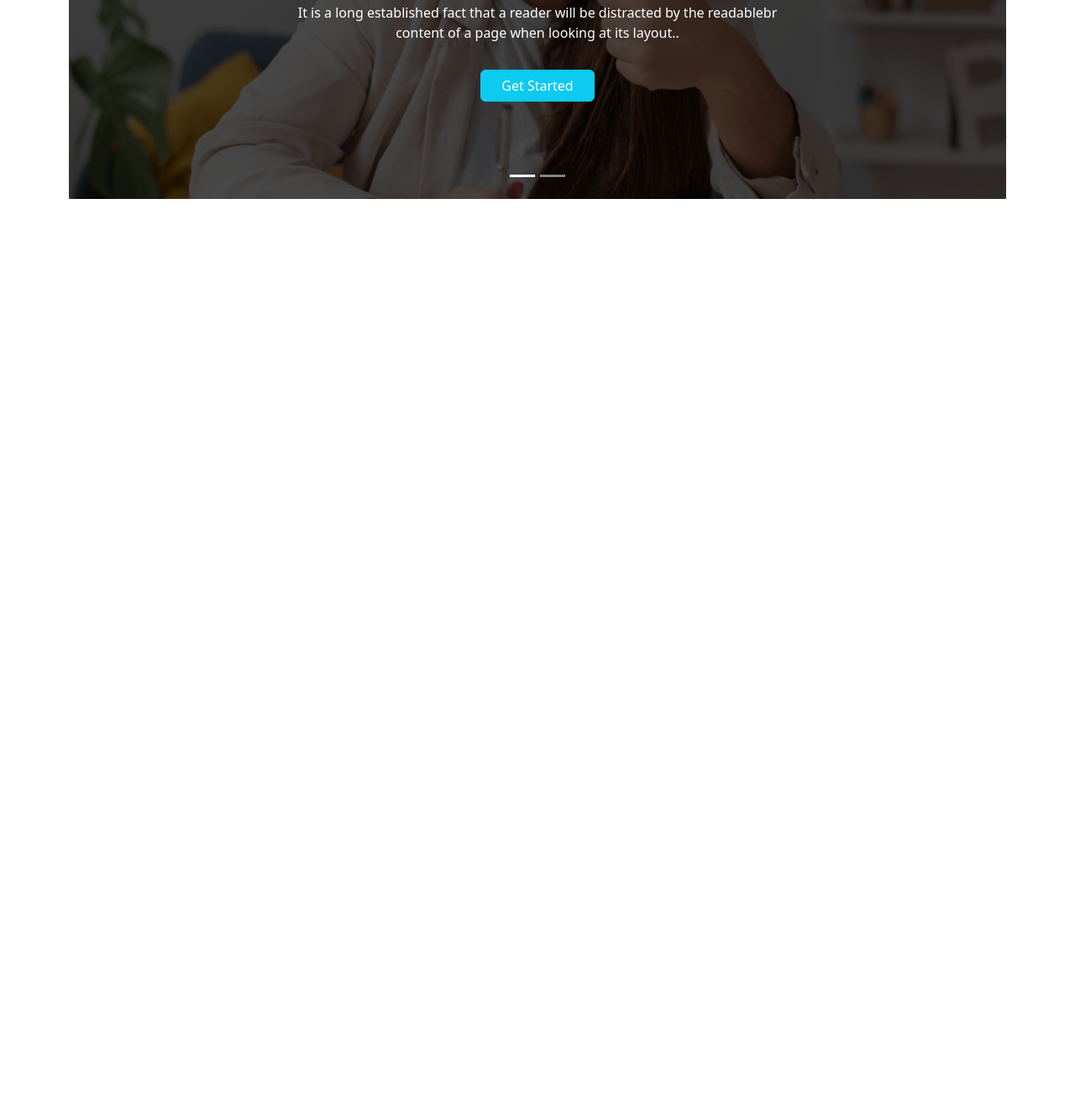
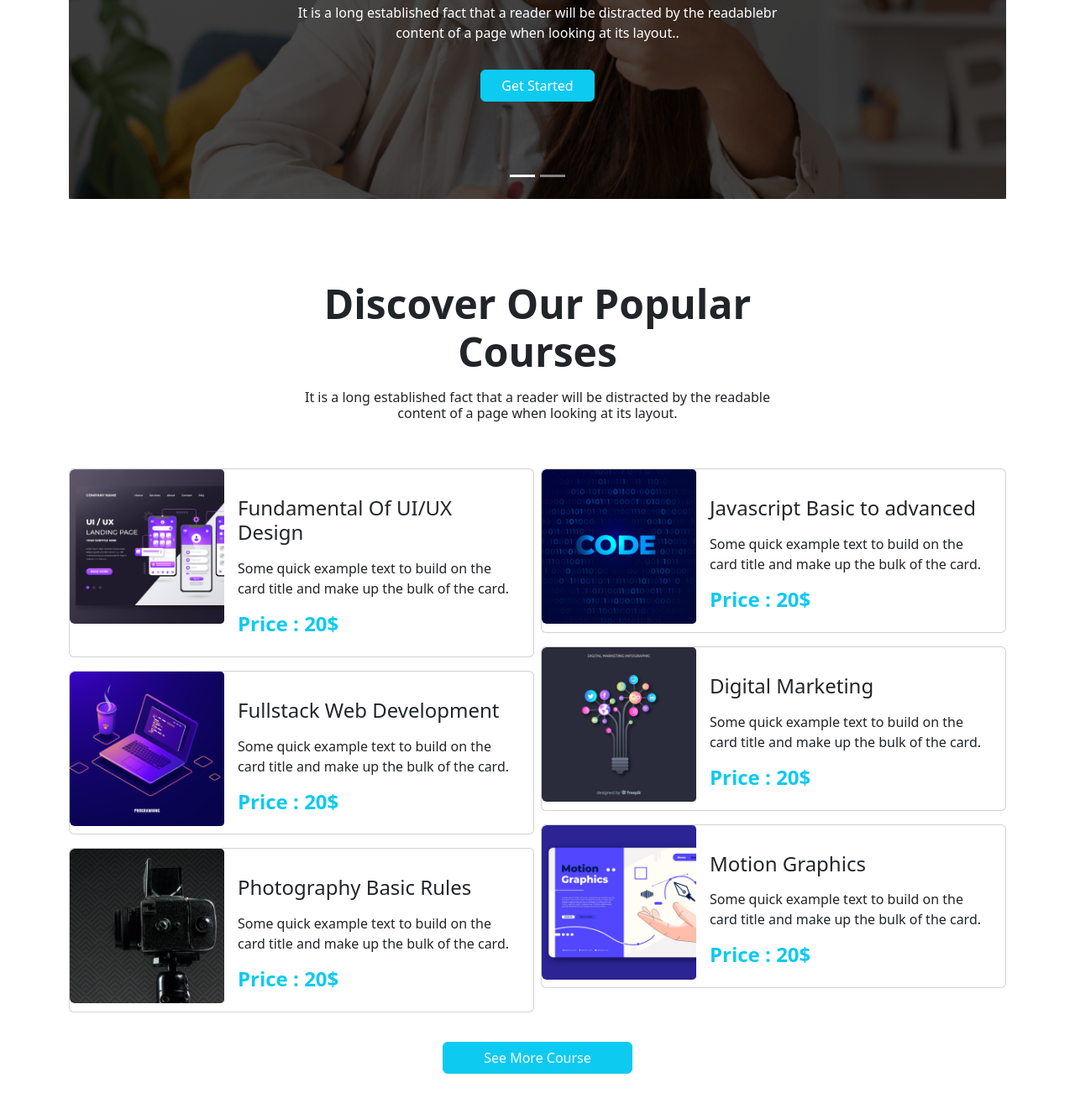
Before and after one commit to WebRiaz176/my-third-assignment-bootstrap, a plain HTML site: page index.html in a window 1280 px wide. Shown: the part 485-1812 px from the top of the page at 84% size. Before the commit the page ends 800 px from the top, so only its background shows below. Drawn offline with nearby package versions, Linux system fonts and the light colour scheme.

Commit message:
course-part-end

```diff
--- a/index.html
+++ b/index.html
@@ -1,15 +1,18 @@
 <!doctype html>
 <html lang="en">
+
 <head>
   <meta charset="utf-8">
   <meta name="viewport" content="width=device-width, initial-scale=1">
   <title>EdTech Webpro</title>
 
   <!------ bootstrap-link----- -->
-    <link href="https://cdn.jsdelivr.net/npm/bootstrap@5.2.0/dist/css/bootstrap.min.css" rel="stylesheet" integrity="sha384-gH2yIJqKdNHPEq0n4Mqa/HGKIhSkIHeL5AyhkYV8i59U5AR6csBvApHHNl/vI1Bx" crossorigin="anonymous">
+  <link href="https://cdn.jsdelivr.net/npm/bootstrap@5.2.0/dist/css/bootstrap.min.css" rel="stylesheet"
+    integrity="sha384-gH2yIJqKdNHPEq0n4Mqa/HGKIhSkIHeL5AyhkYV8i59U5AR6csBvApHHNl/vI1Bx" crossorigin="anonymous">
   <!------ css-link------- -->
   <link rel="stylesheet" href="style.css">
 </head>
+
 <body>
 
   <!----------------- Header-Part-Start---------- -->
@@ -20,8 +23,12 @@
     <section class="container mb-5">
       <nav class="navbar navbar-expand-lg bg-white">
         <div class="container-fluid d-flex justify-content-between">
-                  <a class="navbar-brand fw-bold text-info " href="#"><h1>Web Hero</h1></a>
-                  <button class="navbar-toggler" type="button" data-bs-toggle="collapse" data-bs-target="#navbarSupportedContent" aria-controls="navbarSupportedContent" aria-expanded="false" aria-label="Toggle navigation">
+          <a class="navbar-brand fw-bold text-info " href="#">
+            <h1>Web Hero</h1>
+          </a>
+          <button class="navbar-toggler" type="button" data-bs-toggle="collapse"
+            data-bs-target="#navbarSupportedContent" aria-controls="navbarSupportedContent" aria-expanded="false"
+            aria-label="Toggle navigation">
             <span class="navbar-toggler-icon"></span>
           </button>
 
@@ -29,7 +36,9 @@
           <div class="collapse navbar-collapse mx-auto" id="navbarSupportedContent">
             <ul class="navbar-nav me-auto mb-2  mb-lg-0">
               <li class="nav-item">
-                        <a class="nav-link active pt-2" aria-current="page" href="#"><h5>Home</h5></a>
+                <a class="nav-link active pt-2" aria-current="page" href="#">
+                  <h5>Home</h5>
+                </a>
               </li>
               <li class="nav-item">
                 <a class="nav-link" aria-current="page" href="#">Courses</a>
@@ -60,8 +69,10 @@
 
       <div id="carouselExampleCaptions" class="carousel slide" data-bs-ride="false">
         <div class="carousel-indicators">
-                  <button type="button" data-bs-target="#carouselExampleCaptions" data-bs-slide-to="0" class="active" aria-current="true" aria-label="Slide 1"></button>
-                  <button type="button" data-bs-target="#carouselExampleCaptions" data-bs-slide-to="1" aria-label="Slide 2"></button>
+          <button type="button" data-bs-target="#carouselExampleCaptions" data-bs-slide-to="0" class="active"
+            aria-current="true" aria-label="Slide 1"></button>
+          <button type="button" data-bs-target="#carouselExampleCaptions" data-bs-slide-to="1"
+            aria-label="Slide 2"></button>
         </div>
         <div class="carousel-inner">
           <div class="carousel-item active">
@@ -85,11 +96,13 @@
             </div>
           </div>
         </div>
-                <button class="carousel-control-prev" type="button" data-bs-target="#carouselExampleCaptions" data-bs-slide="prev">
+        <button class="carousel-control-prev" type="button" data-bs-target="#carouselExampleCaptions"
+          data-bs-slide="prev">
           <span class="carousel-control-prev-icon" aria-hidden="true"></span>
           <span class="visually-hidden">Previous</span>
         </button>
-                <button class="carousel-control-next" type="button" data-bs-target="#carouselExampleCaptions" data-bs-slide="next">
+        <button class="carousel-control-next" type="button" data-bs-target="#carouselExampleCaptions"
+          data-bs-slide="next">
           <span class="carousel-control-next-icon" aria-hidden="true"></span>
           <span class="visually-hidden">Next</span>
         </button>
@@ -98,16 +111,156 @@
     </section>
   </header>
 
+  <!----------------- Header-Part-End---------- -->
+  <!----------------- Main-Part-Start---------- -->
+
+
+
+  <main class="container ">
+
+    <div class="text-center">
+      <h1 class="pt-5 pb-2 display-5 fw-semibold text-center">Discover Our Popular <br> Courses</h1>
+
+      <p class="h6 pb-5">
+        It is a long established fact that a reader will be distracted by the readable <br>
+        content of a page when looking at its layout.</p>
+    </div>
+
+    <!-- Course-part----------- -->
+
+    <!------ course-col-1--------- -->
+
+    <div class="">
+      <div class="row g-2">
+        <div class="col-12 col-lg-6 col-md-12 ">
+          <div class="card mb-3" style="max-width: 650px;">
+            <div class="row g-0">
+              <div class="col-md-4">
+                <img src="images/course/course-1.png" class="img-fluid w-100 rounded-start" alt="...">
+              </div>
+              <div class="col-md-8">
+                <div class="card-body">
+                  <h4 class="card-title pt-3">Fundamental Of UI/UX Design
+                  </h4>
+                  <p class="card-text pt-2">Some quick example text to build on the card title
+                    and make up the bulk of the card.</p>
+                  <h4 class="text-info fw-bold">Price : 20$</h4>
+                </div>
+              </div>
+            </div>
+          </div>
+
+          <div class="card mb-3" style="max-width: 650px;">
+            <div class="row g-0">
+              <div class="col-md-4">
+                <img src="images/course/course-3.png" class="img-fluid w-100 rounded-start" alt="...">
+              </div>
+              <div class="col-md-8">
+                <div class="card-body">
+                  <h4 class="card-title pt-3">Fullstack Web Development</h4>
+                  <p class="card-text pt-2">Some quick example text to build on the card title
+                    and make up the bulk of the card.</p>
+                  <h4 class="text-info fw-bold">Price : 20$</h4>
+                </div>
+              </div>
+            </div>
+          </div>
+
+          <div class="card mb-3" style="max-width: 650px;">
+            <div class="row g-0">
+              <div class="col-md-4">
+                <img src="images/course/course-5.png" class="img-fluid w-100 rounded-start" alt="...">
+              </div>
+              <div class="col-md-8">
+                <div class="card-body">
+                  <h4 class="card-title pt-3">Photography Basic Rules</h4>
+                  <p class="card-text pt-2">Some quick example text to build on the card title
+                    and make up the bulk of the card.</p>
+                  <h4 class="text-info fw-bold">Price : 20$</h4>
+                </div>
+              </div>
+            </div>
+          </div>
+        </div>
+
+
+    <!-------- course-col-2------- -->
+
+
+        <div class="col-12 col-lg-6 col-md-12 mb-5 ">
+          <div class="card mb-3" style="max-width: 650px;">
+            <div class="row g-0">
+              <div class="col-md-4">
+                <img src="images/course/course-2.png" class="img-fluid w-100 rounded-start" alt="...">
+              </div>
+              <div class="col-md-8">
+                <div class="card-body">
+                  <h4 class="card-title pt-3">Javascript Basic to advanced
+                  </h4>
+                  <p class="card-text pt-2">Some quick example text to build on the card title
+                    and make up the bulk of the card.</p>
+                  <h4 class="text-info fw-bold">Price : 20$</h4>
+                </div>
+              </div>
+            </div>
+          </div>
+
+          <div class="card mb-3" style="max-width: 650px;">
+            <div class="row g-0">
+              <div class="col-md-4">
+                <img src="images/course/course-4.png" class="img-fluid w-100 rounded-start" alt="...">
+              </div>
+              <div class="col-md-8">
+                <div class="card-body">
+                  <h4 class="card-title pt-3">Digital Marketing</h4>
+                  <p class="card-text pt-2">Some quick example text to build on the card title
+                    and make up the bulk of the card.</p>
+                  <h4 class="text-info fw-bold">Price : 20$</h4>
+                </div>
+              </div>
+            </div>
+          </div>
+
+          <div class="card mb-3" style="max-width: 650px;">
+            <div class="row g-0">
+              <div class="col-md-4">
+                <img src="images/course/course-6.png" class="img-fluid w-100 rounded-start" alt="...">
+              </div>
+              <div class="col-md-8">
+                <div class="card-body">
+                  <h4 class="card-title pt-3">Motion Graphics</h4>
+                  <p class="card-text pt-2">Some quick example text to build on the card title
+                    and make up the bulk of the card.</p>
+                  <h4 class="text-info fw-bold">Price : 20$</h4>
+                </div>
+              </div>
+            </div>
+          </div>
+        </div>
+
+
+      </div>
+      <div class="container text-center">
+        <div class="btn btn-info text-white px-5 text-center mb-5">See More Course</div>
+      </div>
+    </div>
+
+
+  </main>
+
+
+
+  <!----------------- Main-Part-End---------- -->
 
 
 
 
 
-    <!----------------- Header-Part-End---------- -->
-
-
 
   <!------- javascript-link----- -->
-    <script src="https://cdn.jsdelivr.net/npm/bootstrap@5.2.0/dist/js/bootstrap.bundle.min.js" integrity="sha384-A3rJD856KowSb7dwlZdYEkO39Gagi7vIsF0jrRAoQmDKKtQBHUuLZ9AsSv4jD4Xa" crossorigin="anonymous"></script>
+  <script src="https://cdn.jsdelivr.net/npm/bootstrap@5.2.0/dist/js/bootstrap.bundle.min.js"
+    integrity="sha384-A3rJD856KowSb7dwlZdYEkO39Gagi7vIsF0jrRAoQmDKKtQBHUuLZ9AsSv4jD4Xa"
+    crossorigin="anonymous"></script>
 </body>
+
 </html>
```
Lines whose indentation alone changed are shown as unchanged.
